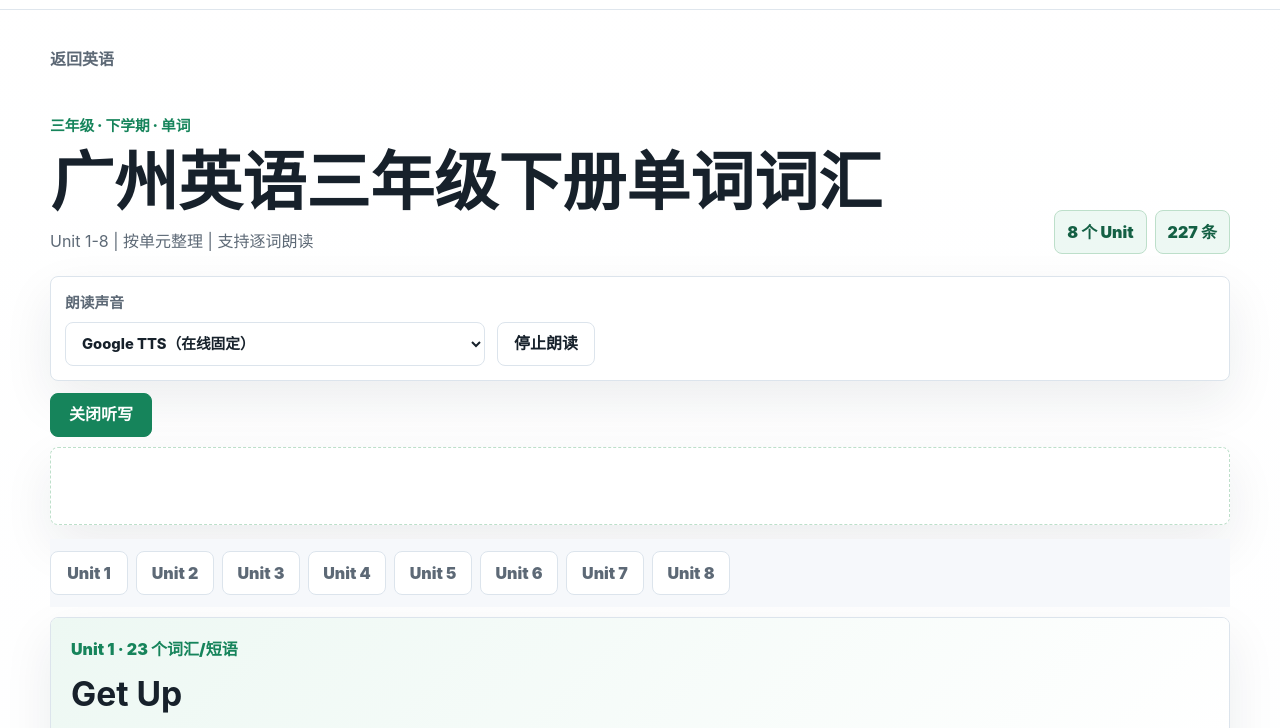
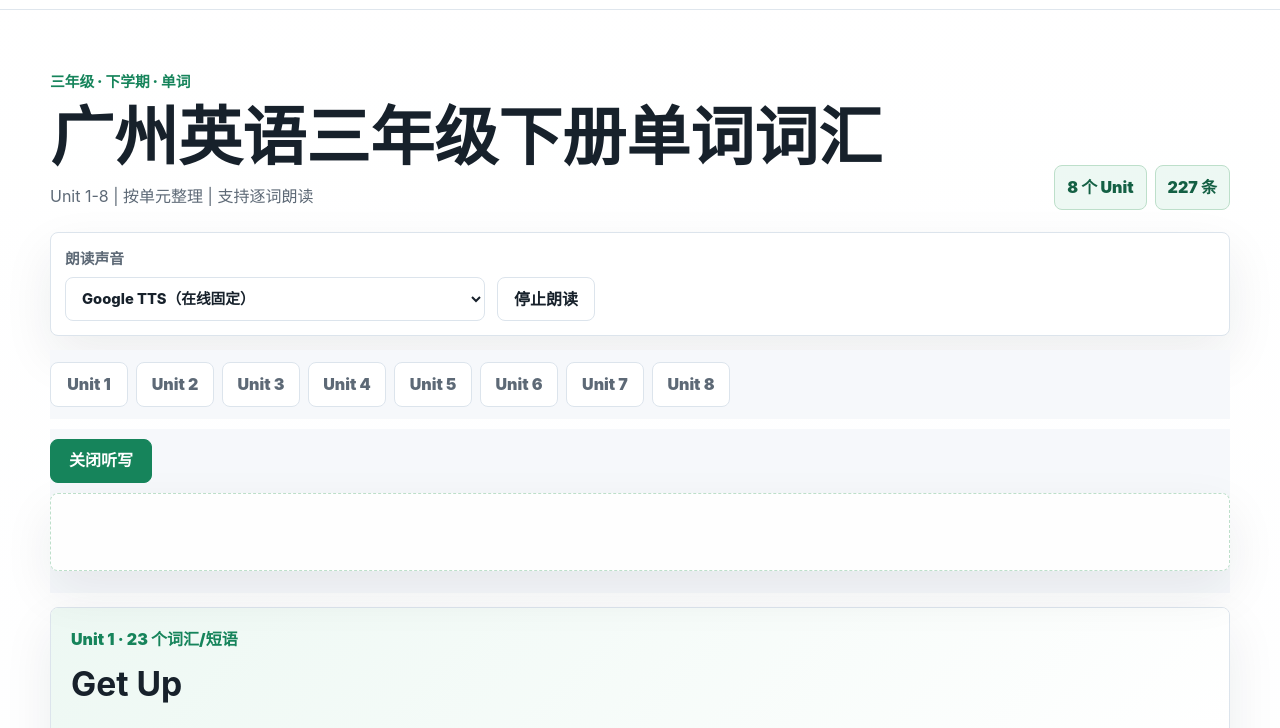
Before and after one commit to guoaen/codex_study, a plain HTML site: page subjects/english/grade-3/second/words/index.html in a window 1280 px wide. Both pictures are taken after a click on the button "听写". Shown: the part 63-791 px from the top of the page. Drawn offline with Linux system fonts and the light colour scheme.

Commit message:
更新样式

```diff
--- a/assets/css/site.css
+++ b/assets/css/site.css
@@ -463,8 +463,10 @@ h1, h2, h3, p { margin: 0; }
     width: auto;
   }
   .reader-unit-nav { top: 132px; }
+  .dictation-panel.is-active { top: 198px; }
   .reader-unit,
   .vocab-unit { scroll-margin-top: 204px; }
+  .vocab-shell.is-dictation-active .vocab-unit { scroll-margin-top: 360px; }
   .subject-grid,
   .reader-hero,
   .reader-tools {
@@ -518,7 +520,15 @@ h1, h2, h3, p { margin: 0; }
   margin-bottom: 12px;
 }
 .dictation-panel {
-  margin: 12px 0 0;
+  margin: 0 0 14px;
+}
+.dictation-panel.is-active {
+  position: sticky;
+  top: 138px;
+  z-index: 9;
+  padding: 10px 0;
+  background: rgba(246, 248, 251, 0.96);
+  backdrop-filter: blur(12px);
 }
 .dictation-toolbar {
   display: flex;
@@ -559,6 +569,8 @@ h1, h2, h3, p { margin: 0; }
   border-radius: 8px;
   background: rgba(255, 255, 255, 0.92);
   box-shadow: var(--shadow);
+  max-height: min(32vh, 220px);
+  overflow-y: auto;
 }
 .dictation-tray[hidden] {
   display: none;
@@ -584,6 +596,9 @@ h1, h2, h3, p { margin: 0; }
   cursor: pointer;
   text-decoration: underline;
   text-underline-offset: 3px;
+}
+.vocab-shell.is-dictation-active .vocab-unit {
+  scroll-margin-top: 310px;
 }
 .vocab-units {
   display: grid;
--- a/subjects/english/grade-3/second/words/index.html
+++ b/subjects/english/grade-3/second/words/index.html
@@ -12,7 +12,6 @@
 <body data-nav="english">
   <div data-site-header></div>
   <main class="reader-shell vocab-shell">
-    <div data-section-back data-href="/subjects/english/" data-label="返回英语"></div>
     <section class="reader-hero" aria-labelledby="reader-title">
       <div>
         <p class="kicker">三年级 · 下学期 · 单词</p>
@@ -26,13 +25,6 @@
     </section>
 
     <div data-reader-tools></div>
-    <section class="dictation-panel" data-dictation aria-label="听写模式">
-      <div class="dictation-toolbar">
-        <button class="dictation-toggle" type="button" data-dictation-toggle aria-expanded="false" aria-pressed="false" aria-controls="dictationTray">听写</button>
-      </div>
-      <div class="dictation-tray" id="dictationTray" data-dictation-tray hidden tabindex="-1" aria-label="听写词汇"></div>
-    </section>
-
     <nav class="reader-unit-nav" aria-label="单元导航">
         <a href="#unit-1">Unit 1</a>
         <a href="#unit-2">Unit 2</a>
@@ -43,6 +35,14 @@
         <a href="#unit-7">Unit 7</a>
         <a href="#unit-8">Unit 8</a>
     </nav>
+
+    <section class="dictation-panel" data-dictation aria-label="听写模式">
+      <div class="dictation-toolbar">
+        <button class="dictation-toggle" type="button" data-dictation-toggle aria-expanded="false" aria-pressed="false" aria-controls="dictationTray">听写</button>
+      </div>
+      <div class="dictation-tray" id="dictationTray" data-dictation-tray hidden tabindex="-1" aria-label="听写词汇"></div>
+    </section>
+
 
     <section class="vocab-units" aria-label="词汇内容">
       <article class="reader-unit vocab-unit" id="unit-1">
```
Also changed, not shown: subjects/english/grade-3/second/texts/index.html (+0 -1 lines), subjects/english/grade-5/second/texts/index.html (+0 -1 lines), subjects/english/grade-5/second/words/index.html (+8 -8 lines), 1 other file.
